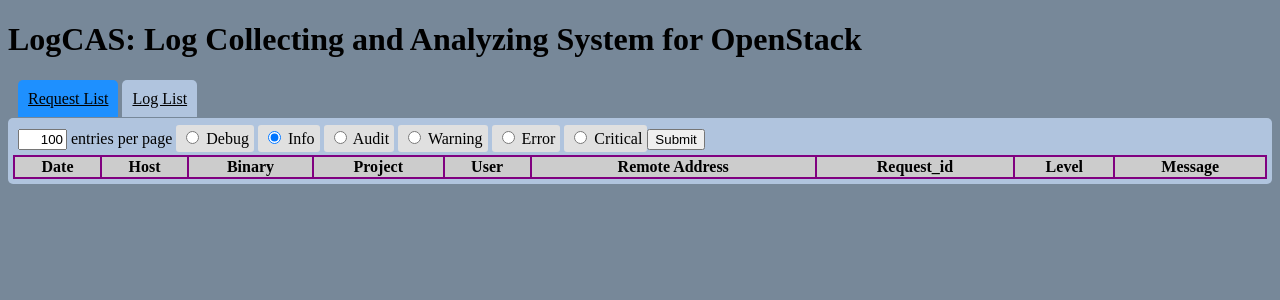
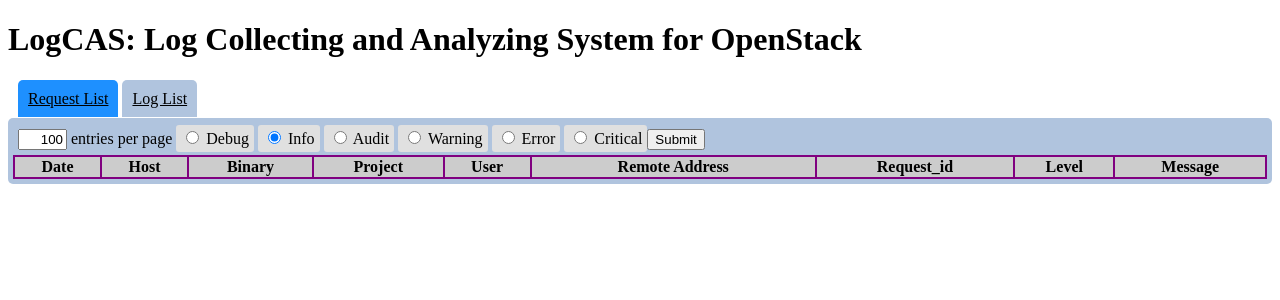
Before and after one commit to yosshy/logcas, a Flask app: page /logs in a window 1280 px wide. Shown: the top 300 px of the page. Run offline with Flask 2, Linux system fonts and the light colour scheme; data that the repository does not hold is empty; parts of the project's set-up code (start-up, migrations or seed data) failed here and were passed over.

Commit message:
Removed background color of web content.

```diff
--- a/logcas/static/style.css
+++ b/logcas/static/style.css
@@ -1,5 +1,5 @@
 body {
-    background-color: LightSlateGray;
+    #background-color: LightSlateGray;
 }
 a:link {
     color: black;
```
